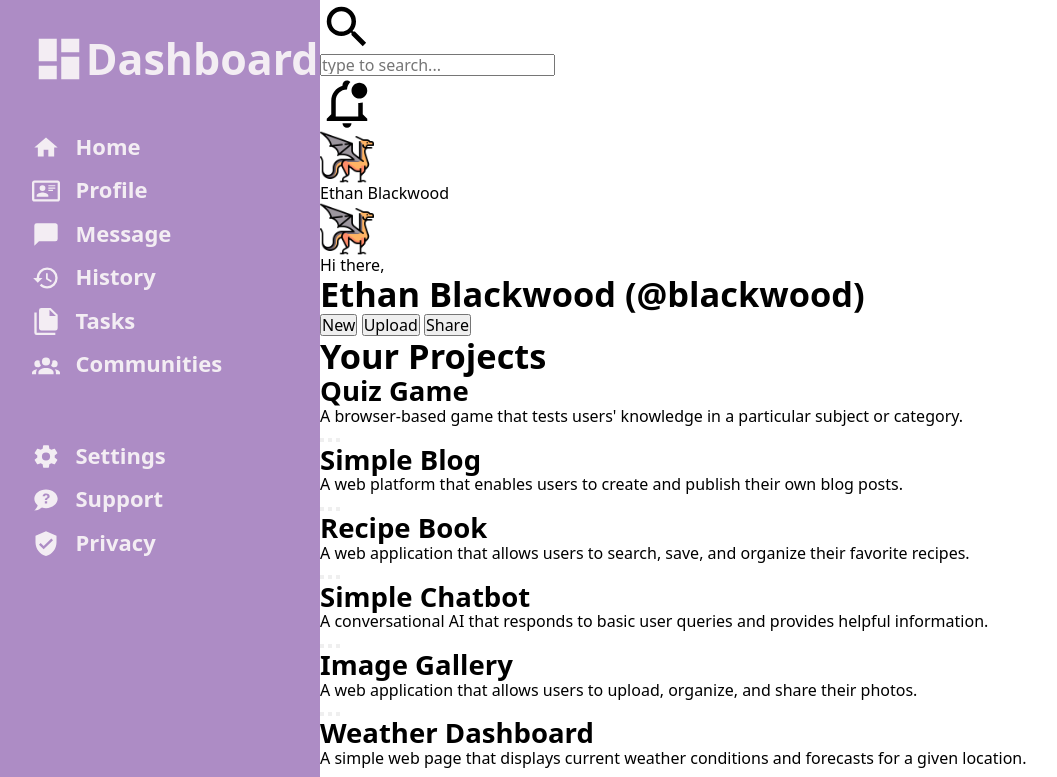
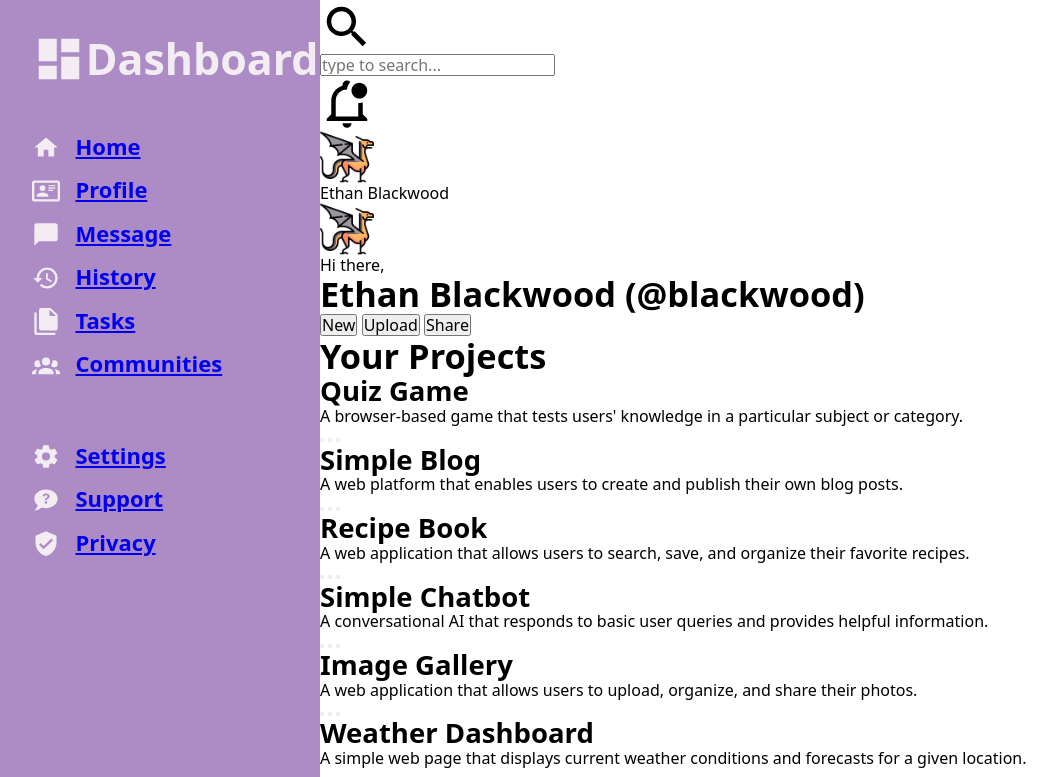
Before and after one commit to radix-ratio/admin-dashboard, a plain HTML site: page index.html in a window 1280 px wide. Shown: the top 777 px of the page, without its empty margins (0-1057 px from the left). Drawn offline with Linux system fonts and the light colour scheme.

Commit message:
add links to menu options

```diff
--- a/index.html
+++ b/index.html
@@ -13,30 +13,30 @@
             <h1>Dashboard</h1>
         </div>
         <nav class="menu">
-            <ul >
+            <ul>
                 <li>
                     <div><img src="img/home.svg" alt="home"></div>
-                    <div>Home</div>
+                    <div><a href="#">Home</a></div>
                 </li>
                 <li>
                     <div><img src="img/profile-card.svg" alt="profile"></div>
-                    <div>Profile</div>
+                    <div><a href="#">Profile</a></div>
                 </li>
                 <li>
                     <div><img src="img/message.svg" alt="messages"></div>
-                    <div>Message</div>
+                    <div><a href="#">Message</a></div>
                 </li>
                 <li>
                     <div><img src="img/history.svg" alt="history"></div>
-                    <div>History</div>
+                    <div><a href="#">History</a></div>
                 </li>
                 <li>
                     <div><img src="img/tasks.svg" alt="tasks"></div>
-                    <div>Tasks</div>
+                    <div><a href="#">Tasks</a></div>
                 </li>
                 <li>
                     <div><img src="img/communities.svg" alt="communities"></div>
-                    <div>Communities</div>
+                    <div><a href="#">Communities</a></div>
                 </li>
             </ul>
         </nav>
@@ -45,15 +45,15 @@
             <ul>
                 <li>
                     <div><img src="img/settings.svg" alt="settings"></div>
-                    <div>Settings</div>
+                    <div><a href="#">Settings</a></div>
                 </li>
                 <li>
                     <div><img src="img/support.svg" alt="Support"></div>
-                    <div>Support</div>
+                    <div><a href="#">Support</a></div>
                 </li>
                 <li>
                     <div><img src="img/privacy.svg" alt="privacy"></div>
-                    <div>Privacy</div>
+                    <div><a href="#">Privacy</a></div>
                 </li>
             </ul>
         </nav>
```
